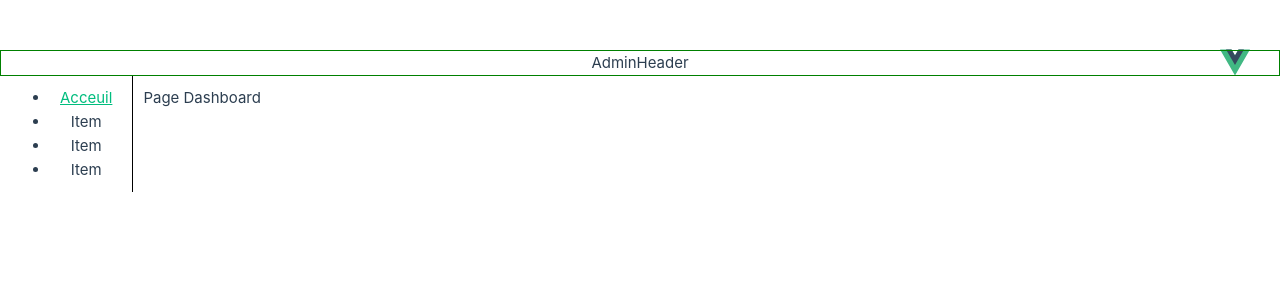
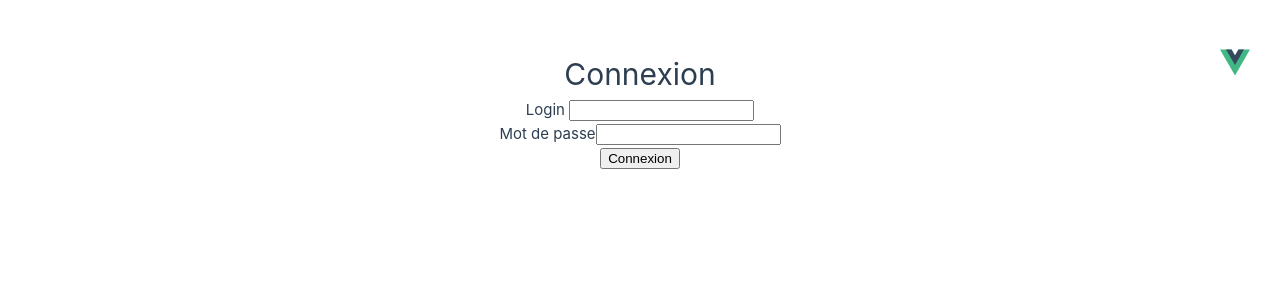
Before and after one commit to hamdiasma/vuejs3-app-test, a Vue app: page /login in a window 1280 px wide. Before the commit this address led to /admin/dashboard. Shown: the top 300 px of the page. Built offline with nearby package versions, Linux system fonts and the light colour scheme.

Commit message:
create login page

```diff
--- a/src/router/index.js
+++ b/src/router/index.js
@@ -2,6 +2,7 @@ import { createRouter, createWebHistory } from 'vue-router'
 
 import * as Public from "@/views/public"
 import * as Admin from "@/views/admin"
+import * as Auth from "@/views/auth"
 
 const router = createRouter({
   history: createWebHistory(import.meta.env.BASE_URL),
@@ -75,6 +76,10 @@ const router = createRouter({
       ]
     },
     {
+      path: '/login',
+      component: Auth.Login
+    },
+    {
       path: '/:pathMatchall(.*)*',
       component: Public.NotFound
     },
--- /dev/null
+++ b/src/views/auth/Login.vue
@@ -0,0 +1,34 @@
+<template>
+  <div>
+    <h1>Connexion</h1>
+    <form @submit.prevent="login">
+      <div class="formGroup">
+        <label for="user_login">Login</label> <input id="user_login" type="text" v-model="userDAta.login" />{{ userDAta.login }}
+      </div>
+      <div class="formGroup">
+        <label for="user_password">Mot de passe</label>
+        <input id="user_password" type="password" v-model="userDAta.password" />{{ userDAta.password }}
+      </div>
+      <div class="formGroup"><button type="submit" class="button">Connexion</button></div>
+    </form>
+  </div>
+</template>
+
+<script>
+export default {
+  name: "Login",
+  data() {
+    return {
+      userDAta: {
+        login: "",
+        password: ""
+      }
+    };
+  },
+  methods: {
+    login() {
+      console.log(this.userDAta);
+    }
+  }
+};
+</script>
--- /dev/null
+++ b/src/views/auth/index.js
@@ -0,0 +1,3 @@
+import Login from "./Login.vue"
+
+export {Login}
```
